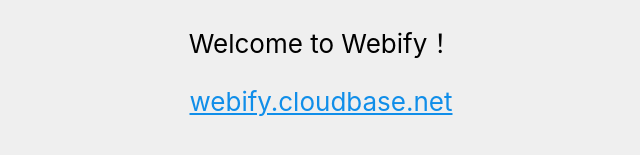
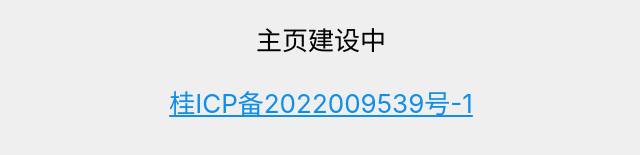
Before and after one commit to xh321/Fireant-StaticPage1, a plain HTML site: page index.html in a window 1280 px wide. Shown: the part 503-658 px from the top of the page, without its empty margins (319-959 px from the left). Drawn offline with Linux system fonts and the light colour scheme.

Commit message:
update: 更新首页

```diff
--- a/index.html
+++ b/index.html
@@ -6,7 +6,7 @@
     <meta name="viewport" content="width=device-width, initial-scale=1">
     <meta name="theme-color" content="#000000">
     <meta name="description" content="Web site created using CloudBase Webify">
-    <title>Hello Webify！</title>
+    <title>桂林火蚁信息科技有限公司</title>
     <style>
         body {
             margin: 0;
@@ -57,9 +57,9 @@
         <div class="App">
             <header class="App-header">
                 <img src="https://main.qcloudimg.com/raw/2f3b21706c37e8685efe5c60b26ceb24.png" class="App-logo" alt="logo">
-                <p>Welcome to Webify！</p>
-                <a class="App-link" href="https://webify.cloudbase.net/"
-                    target="_blank" rel="noopener noreferrer">webify.cloudbase.net</a>
+                <p>主页建设中</p>
+                <a class="App-link" href="https://beian.miit.gov.cn/"
+                    target="_blank" rel="noopener noreferrer">桂ICP备2022009539号-1</a>
             </header>
         </div>
     </div>
```
